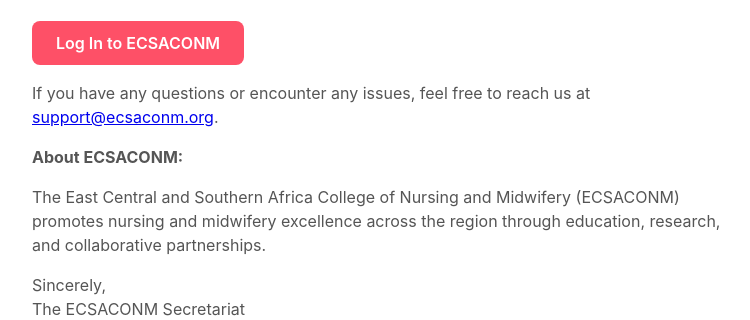
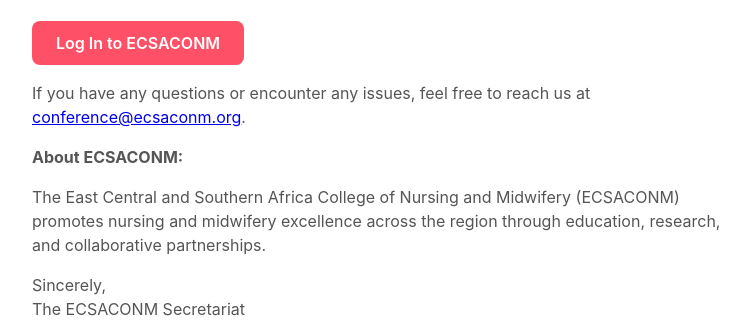
Before and after one commit to Davis1406/ecsaconm_events, a FastAPI app: template api/templates/account_verification_template.html in a window 1280 px wide. Shown: the part 181-501 px from the top of the page, without its empty margins (248-998 px from the left). Run offline with FastAPI, Linux system fonts and the light colour scheme; the template is opened without the code that fills it, so the values that code supplies are empty; parts of the project's set-up code (start-up, migrations or seed data) failed here and were passed over.

Commit message:
Use conference@ecsaconm.org as support email in email templates

```diff
--- a/api/templates/account_verification_request_template.html
+++ b/api/templates/account_verification_request_template.html
@@ -71,7 +71,7 @@
       >
       <p>
         If you experience any issues or have questions, you can reach us at
-        <a href="mailto:support@ecsaconm.org">support@ecsaconm.org</a>.
+        <a href="mailto:conference@ecsaconm.org">conference@ecsaconm.org</a>.
       </p>
       <p><strong>About ECSACONM:</strong></p>
       <p>
--- a/api/templates/account_verification_template.html
+++ b/api/templates/account_verification_template.html
@@ -69,7 +69,7 @@
       <a href="https://events.ecsaconm.org/#/login" class="button">Log In to ECSACONM</a>
       <p>
         If you have any questions or encounter any issues, feel free to reach us at
-        <a href="mailto:support@ecsaconm.org">support@ecsaconm.org</a>.
+        <a href="mailto:conference@ecsaconm.org">conference@ecsaconm.org</a>.
       </p>
       <p><strong>About ECSACONM:</strong></p>
       <p>
--- a/api/templates/organisation_approval_status_template.html
+++ b/api/templates/organisation_approval_status_template.html
@@ -72,7 +72,7 @@
       >
       <p>
         If you need any assistance, feel free to contact our team at
-        <a href="mailto:support@ecsaconm.org">support@ecsaconm.org</a>.
+        <a href="mailto:conference@ecsaconm.org">conference@ecsaconm.org</a>.
       </p>
       <p><strong>About ECSACONM:</strong></p>
       <p>
--- a/api/templates/organisation_verification_request_template.html
+++ b/api/templates/organisation_verification_request_template.html
@@ -75,7 +75,7 @@
       >
       <p>
         If you need any assistance, please contact our support team at
-        <a href="mailto:support@ecsaconm.org">support@ecsaconm.org</a>.
+        <a href="mailto:conference@ecsaconm.org">conference@ecsaconm.org</a>.
       </p>
       <p><strong>About ECSACONM:</strong></p>
       <p>
--- a/api/templates/password_reset_request_template.html
+++ b/api/templates/password_reset_request_template.html
@@ -71,7 +71,7 @@
       >
       <p>
         If you have any questions or need assistance, please contact our team at
-        <a href="mailto:support@ecsaconm.org">support@ecsaconm.org</a>.
+        <a href="mailto:conference@ecsaconm.org">conference@ecsaconm.org</a>.
       </p>
       <p><strong>About ECSACONM:</strong></p>
       <p>
--- a/api/templates/password_reset_template.html
+++ b/api/templates/password_reset_template.html
@@ -83,7 +83,7 @@
 
       <p>
         For any concerns, reach out to our support team at
-        <a href="mailto:support@ecsaconm.org" class="support-link">support@ecsaconm.org</a>.
+        <a href="mailto:conference@ecsaconm.org" class="support-link">conference@ecsaconm.org</a>.
       </p>
 
       <p><strong>About ECSACONM:</strong></p>
```
